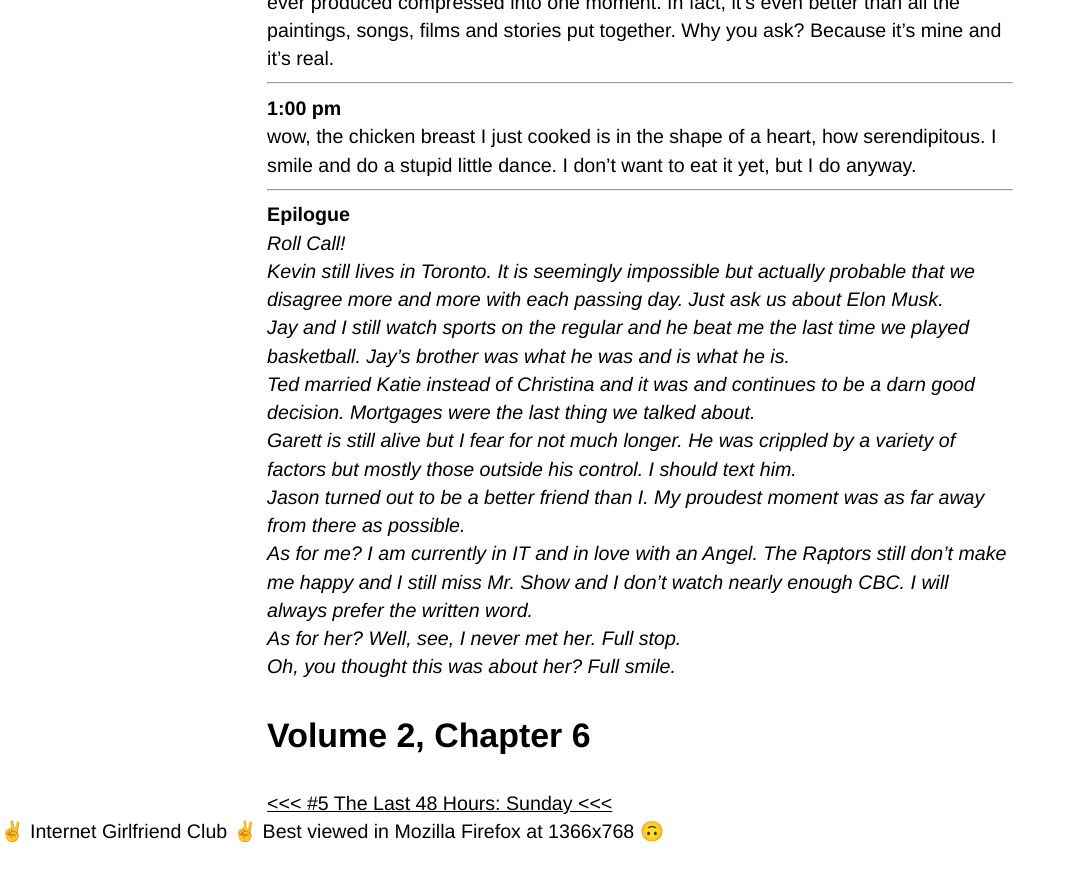
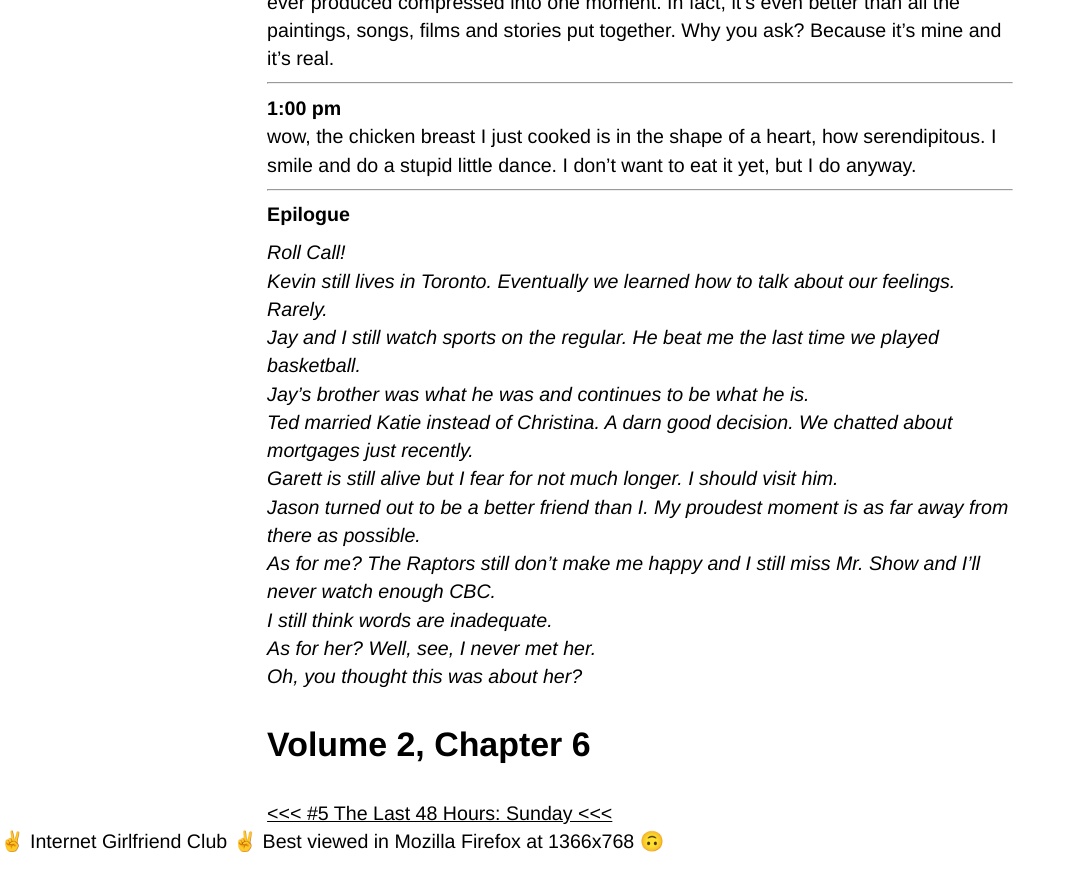
Before and after one commit to ablwr/internetgirlfriend_club, a Jekyll site: the page built from _volume2/6.md, in a window 1280 px wide and 900 px high, scrolled down 2446 px. Shown: the top 891 px of the window, without its empty margins (0-1071 px from the left). Built offline with Jekyll 4.4.1, drawn with Linux system fonts in a browser that asks for light colours.

Commit message:
update epilogue for 6

```diff
--- a/_volume2/6.md
+++ b/_volume2/6.md
@@ -38,12 +38,15 @@ wow, the chicken breast I just cooked is in the shape of a heart, how serendipit
 <hr class="line-heart" />
 
 **Epilogue**
+
 *Roll Call!
-Kevin still lives in Toronto.  It is seemingly impossible but actually probable that we disagree more and more with each passing day.  Just ask us about Elon Musk.
-Jay and I still watch sports on the regular and he beat me the last time we played basketball.  Jay's brother was what he was and is what he is.
-Ted married Katie instead of Christina and it was and continues to be a darn good decision.  Mortgages were the last thing we talked about.
-Garett is still alive but I fear for not much longer.  He was crippled by a variety of factors but mostly those outside his control.  I should text him.
-Jason turned out to be a better friend than I.  My proudest moment was as far away from there as possible.
-As for me? I am currently in IT and in love with an Angel.  The Raptors still don't make me happy and I still miss Mr. Show and I don't watch nearly enough CBC.  I will always prefer the written word.
-As for her? Well, see, I never met her.  Full stop.
-Oh, you thought this was about her?  Full smile.*
+Kevin still lives in Toronto. Eventually we learned how to talk about our feelings. Rarely.
+Jay and I still watch sports on the regular. He beat me the last time we played basketball.
+Jay’s brother was what he was and continues to be what he is.
+Ted married Katie instead of Christina. A darn good decision. We chatted about mortgages just recently.
+Garett is still alive but I fear for not much longer. I should visit him.
+Jason turned out to be a better friend than I. My proudest moment is as far away from there as possible.
+As for me? The Raptors still don’t make me happy and I still miss Mr. Show and I'll never watch enough CBC.
+I still think words are inadequate.
+As for her? Well, see, I never met her.
+Oh, you thought this was about her?*
```
